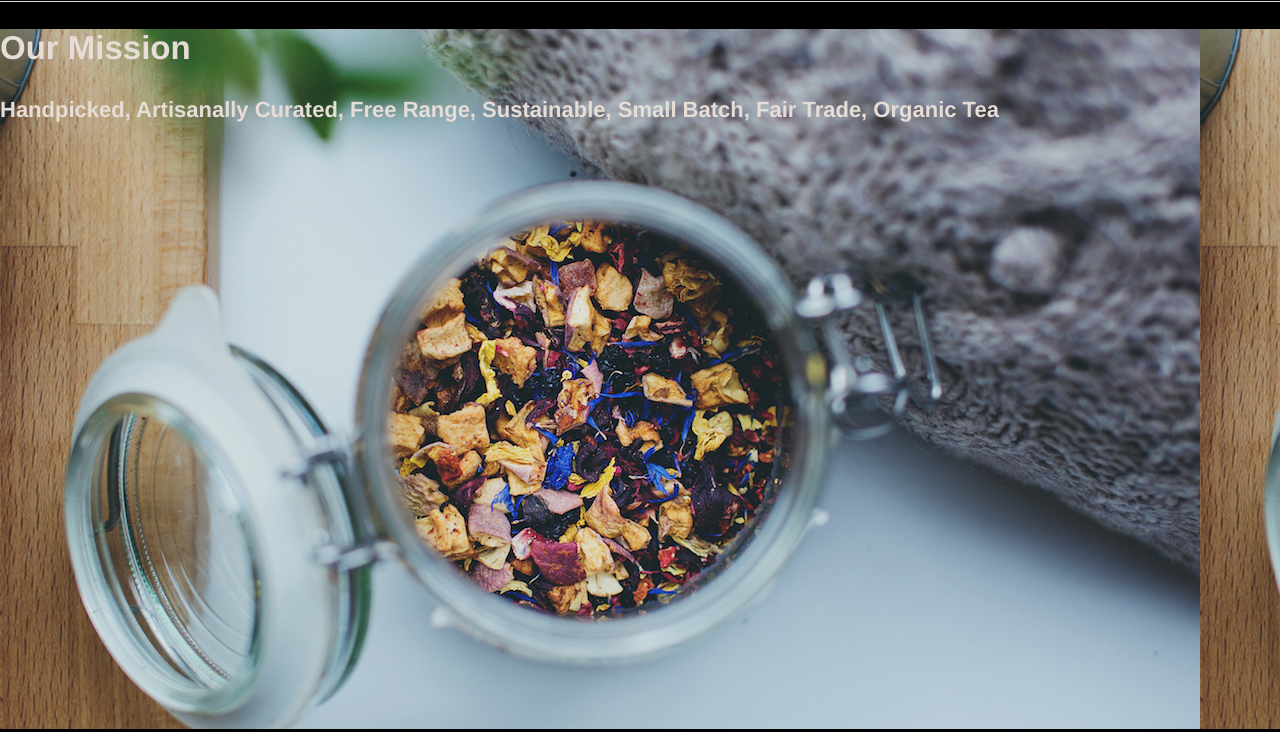
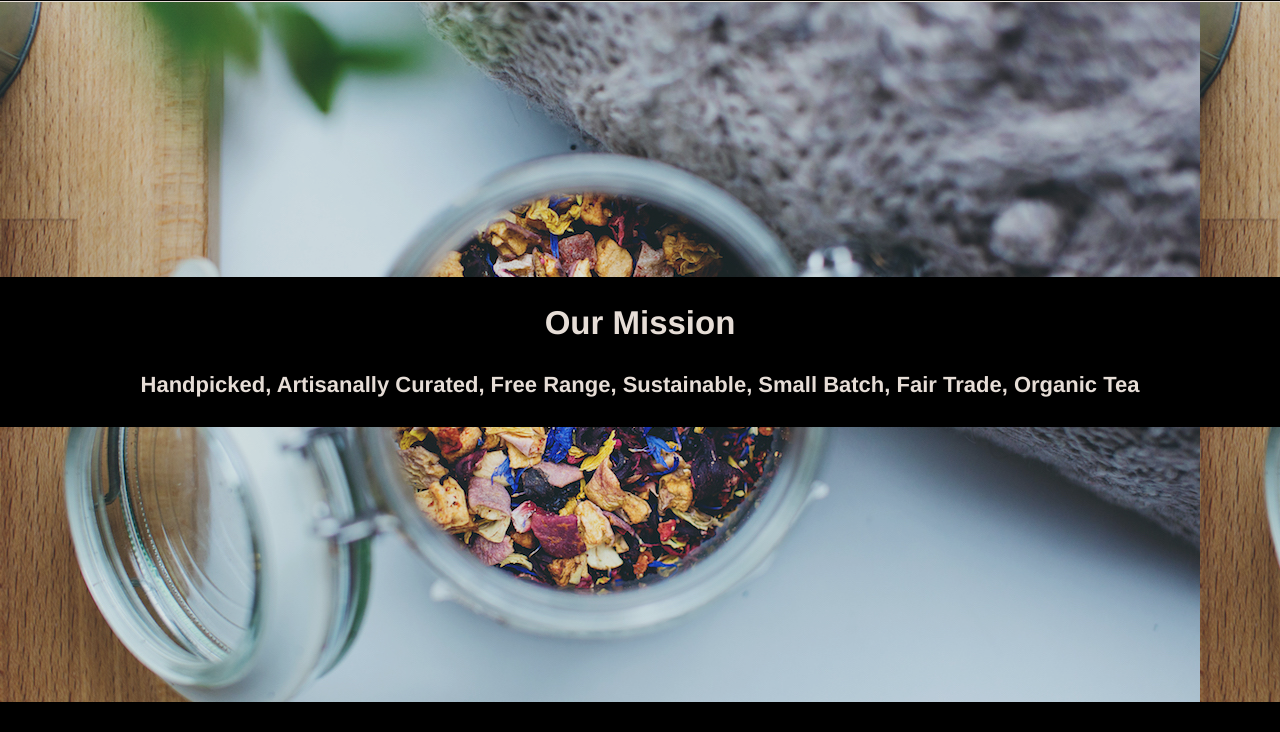
Before and after one commit to GerrickB/Tea-Shop-website, a plain HTML site: page index.html in a window 1280 px wide. Shown: the part 68-800 px from the top of the page. Drawn offline with Linux system fonts and the light colour scheme.

Commit message:
Add css to mission content

```diff
--- a/style.css
+++ b/style.css
@@ -31,7 +31,16 @@ ul.menu li {
   text-decoration: underline;
 }
 
-#mission {
+#mission-container {
+  display: flex;
+  justify-content: center;
+  align-items: center;
   height: 700px;
   background-image: url(./images/img-mission-background.jpg);
 }
+
+#mission {
+  text-align: center;
+  flex-basis: 100%;
+  background-color: black;
+}
```
